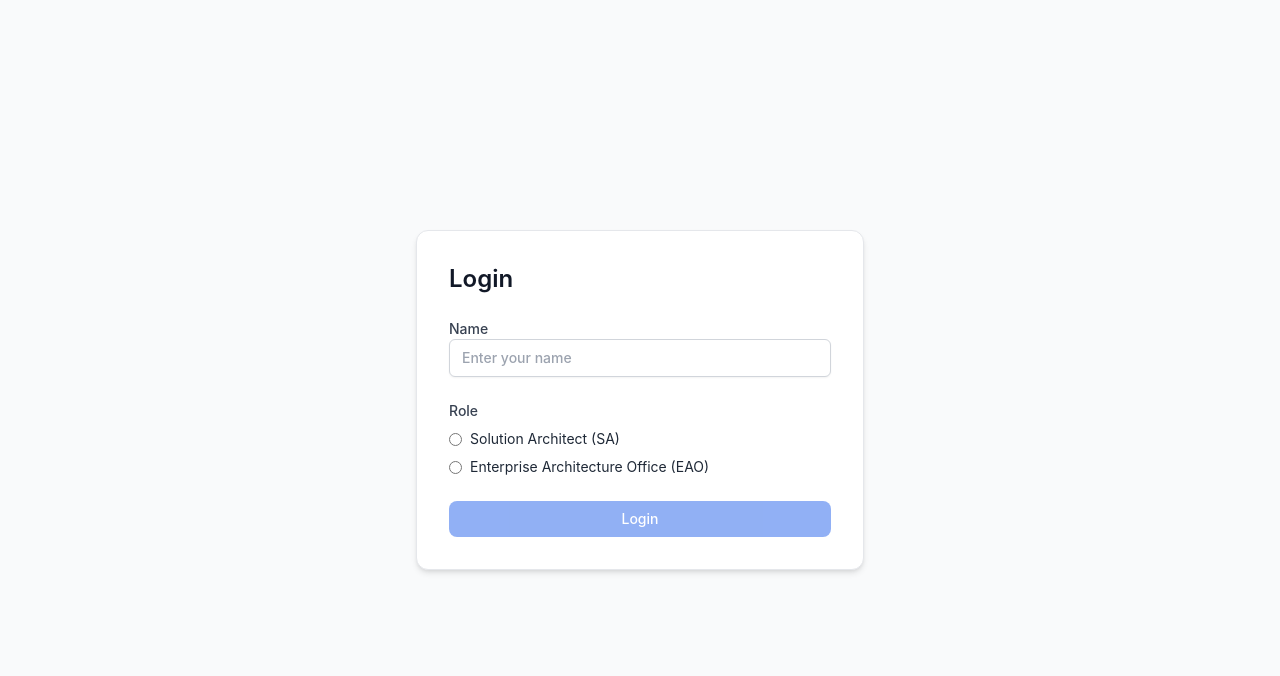
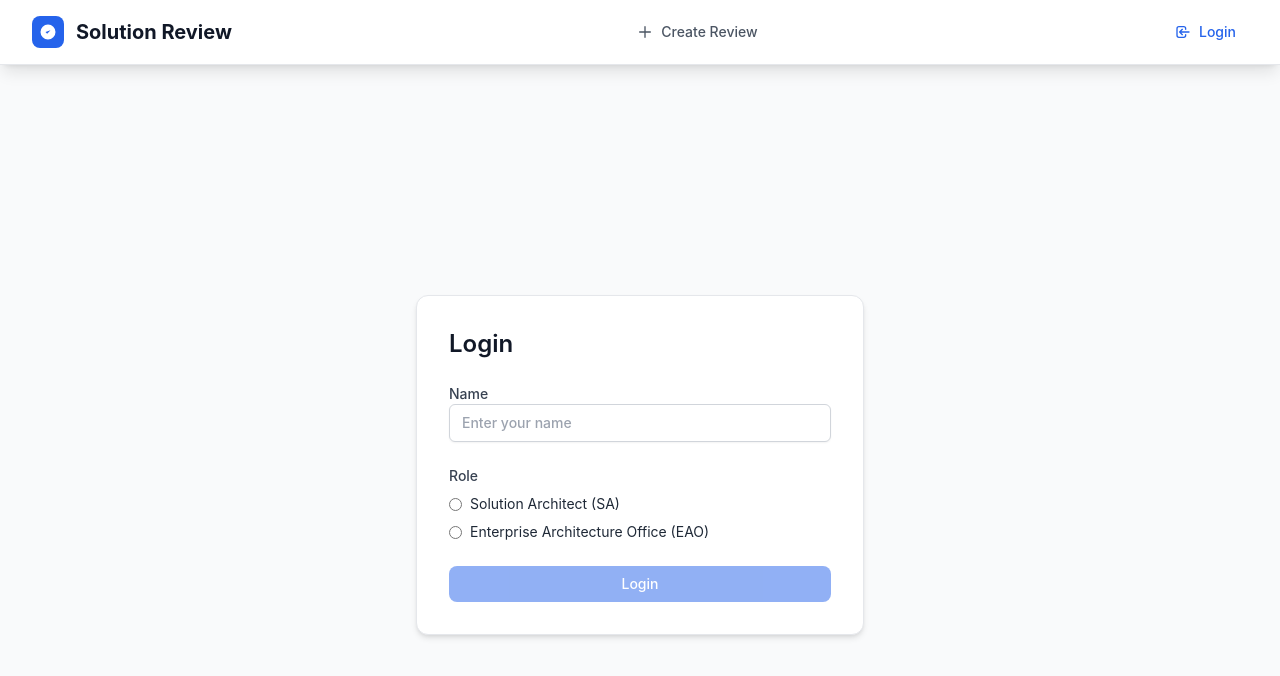
Before and after one commit to The-Unpaid-Developers/frontend, a React (Vite) app: page /login in a window 1280 px wide. Shown: the top 676 px of the page. Built offline with nearby package versions, Linux system fonts and the light colour scheme.

Commit message:
fix: nav bar

```diff
--- a/src/App.tsx
+++ b/src/App.tsx
@@ -14,28 +14,12 @@ import SankeyVisualization from './components/Diagrams/DependenciesFlow/Specific
 import { OverallSystemsVisualization } from './components/Diagrams/DependenciesFlow/OverallSystems';
 
 function App() {
-  const userToken = localStorage.getItem("userToken");
-  const username = localStorage.getItem("username");
-  const isAuthenticated = !!userToken;
-
-  const handleLogout = () => {
-    // Additional logout logic if needed
-    console.log("User logged out");
-    localStorage.removeItem("userToken");
-    localStorage.removeItem("username");
-  };
 
   return (
     <ToastProvider>
       <BrowserRouter>
         <ErrorBoundary>
-          {isAuthenticated && (
-          <Navbar
-            userRole={userToken}
-            username={username ?? undefined}
-            onLogout={handleLogout}
-          />
-        )}
+          <Navbar/>
           {/* <SolutionReviewProvider> */}
             <Routes>
               <Route path="/" element={<Dashboard />} />
--- a/src/components/SolutionReviews/SolutionReviewDetail/SolutionReviewDetail.tsx
+++ b/src/components/SolutionReviews/SolutionReviewDetail/SolutionReviewDetail.tsx
@@ -330,6 +330,7 @@ export const SolutionReviewDetail: React.FC<SolutionReviewDetailProps> = ({
                       <th className="p-2">Counterpart (Role)</th>
                       <th className="p-2">Method</th>
                       <th className="p-2">Frequency</th>
+                      <th className="p-2">Middleware</th>
                       <th className="p-2">Purpose</th>
                     </tr>
                   </thead>
@@ -340,6 +341,7 @@ export const SolutionReviewDetail: React.FC<SolutionReviewDetailProps> = ({
                         <td className="p-2">{displayValue(f.counterpartSystemCode ?? f.externalSystemRole)}{f.counterpartSystemRole ? ` (${f.counterpartSystemRole})` : ""}</td>
                         <td className="p-2">{displayValue(f.integrationMethod)}</td>
                         <td className="p-2">{displayValue(f.frequency)}</td>
+                        <td className="p-2">{displayValue(f.middleware)}</td>
                         <td className="p-2">{displayValue(f.purpose)}</td>
                       </tr>
                     ))}
--- a/src/components/ui/Navbar.tsx
+++ b/src/components/ui/Navbar.tsx
@@ -2,22 +2,17 @@ import React from "react";
 import { useNavigate, useLocation } from "react-router-dom";
 import { Button } from "./Button";
 
-interface NavbarProps {
-  userRole?: string;
-  username?: string;
-  onLogout?: () => void;
-}
-
-export const Navbar: React.FC<NavbarProps> = ({ userRole, username, onLogout }) => {
+export const Navbar: React.FC = () => {
   const navigate = useNavigate();
   const location = useLocation();
+  const userRole = localStorage.getItem("userToken") || undefined;
+  const username = localStorage.getItem("username") || undefined;
 
   const isActive = (path: string) => location.pathname === path;
 
   const handleLogout = () => {
     localStorage.removeItem("userToken");
     localStorage.removeItem("username");
-    onLogout?.();
     navigate("/login");
   };
 
@@ -93,6 +88,7 @@ export const Navbar: React.FC<NavbarProps> = ({ userRole, username, onLogout })
               </div>
             )}
 
+            {userRole && username ? (
               <Button
                 variant="ghost"
                 size="sm"
@@ -104,8 +100,20 @@ export const Navbar: React.FC<NavbarProps> = ({ userRole, username, onLogout })
                 </svg>
                 Logout
               </Button>
+            ) : (
+              <Button
+                variant="ghost"
+                size="sm"
+                onClick={() => navigate("/login")}
+                className="text-primary-600 border-primary-600 hover:bg-primary-50"
+              >
+                <svg className="w-4 h-4 mr-2" fill="none" stroke="currentColor" viewBox="0 0 24 24">
+                  <path strokeLinecap="round" strokeLinejoin="round" strokeWidth={2} d="M11 16l-4-4m0 0l4-4m-4 4h14m-5 4v1a3 3 0 01-3 3H6a3 3 0 01-3-3V7a3 3 0 013-3h7a3 3 0 013 3v1" />
+                </svg>
+                Login
+              </Button>
+            )}
           </div>
-
           {/* Mobile menu button */}
           <div className="md:hidden">
             <Button
```
Lines whose indentation alone changed are shown as unchanged.
